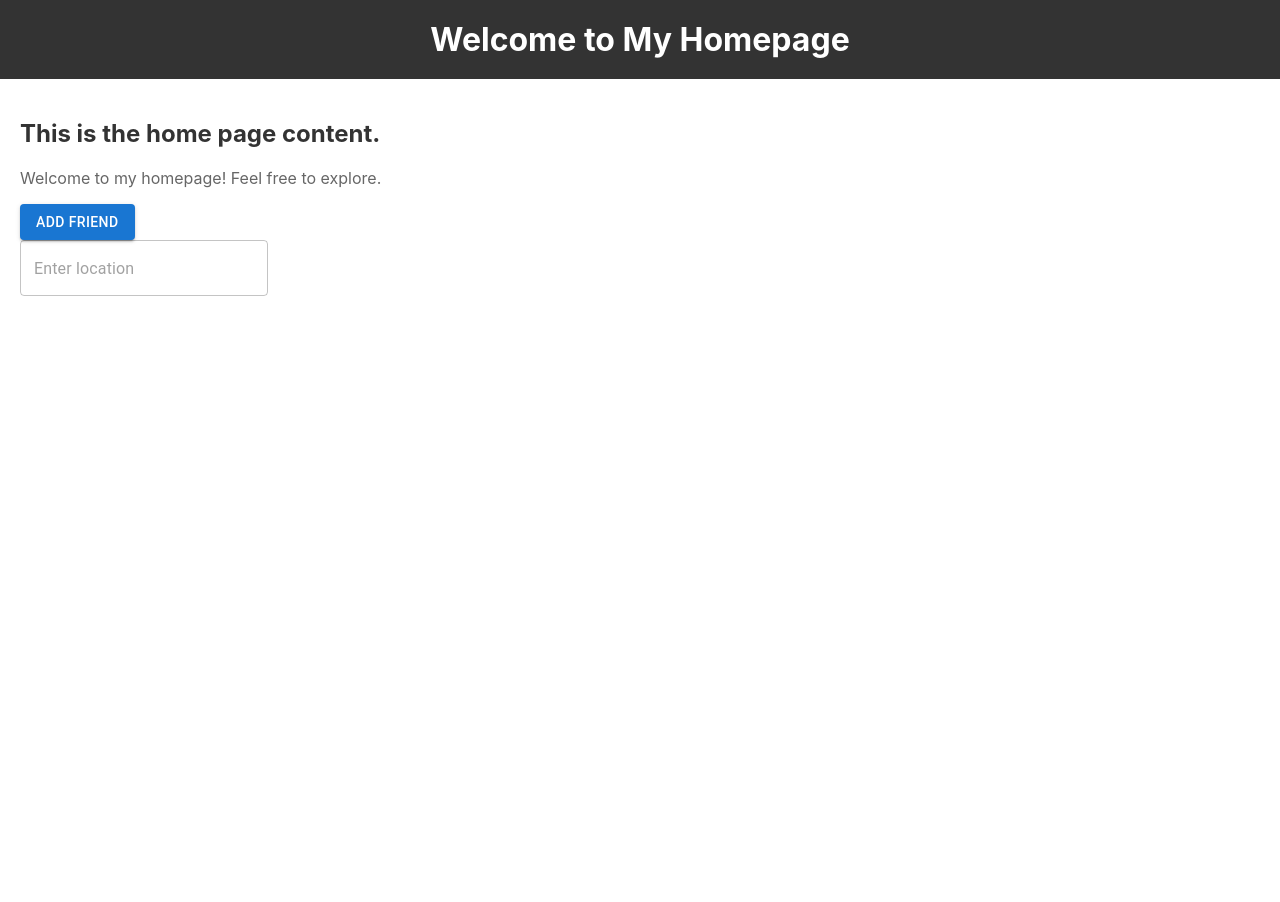
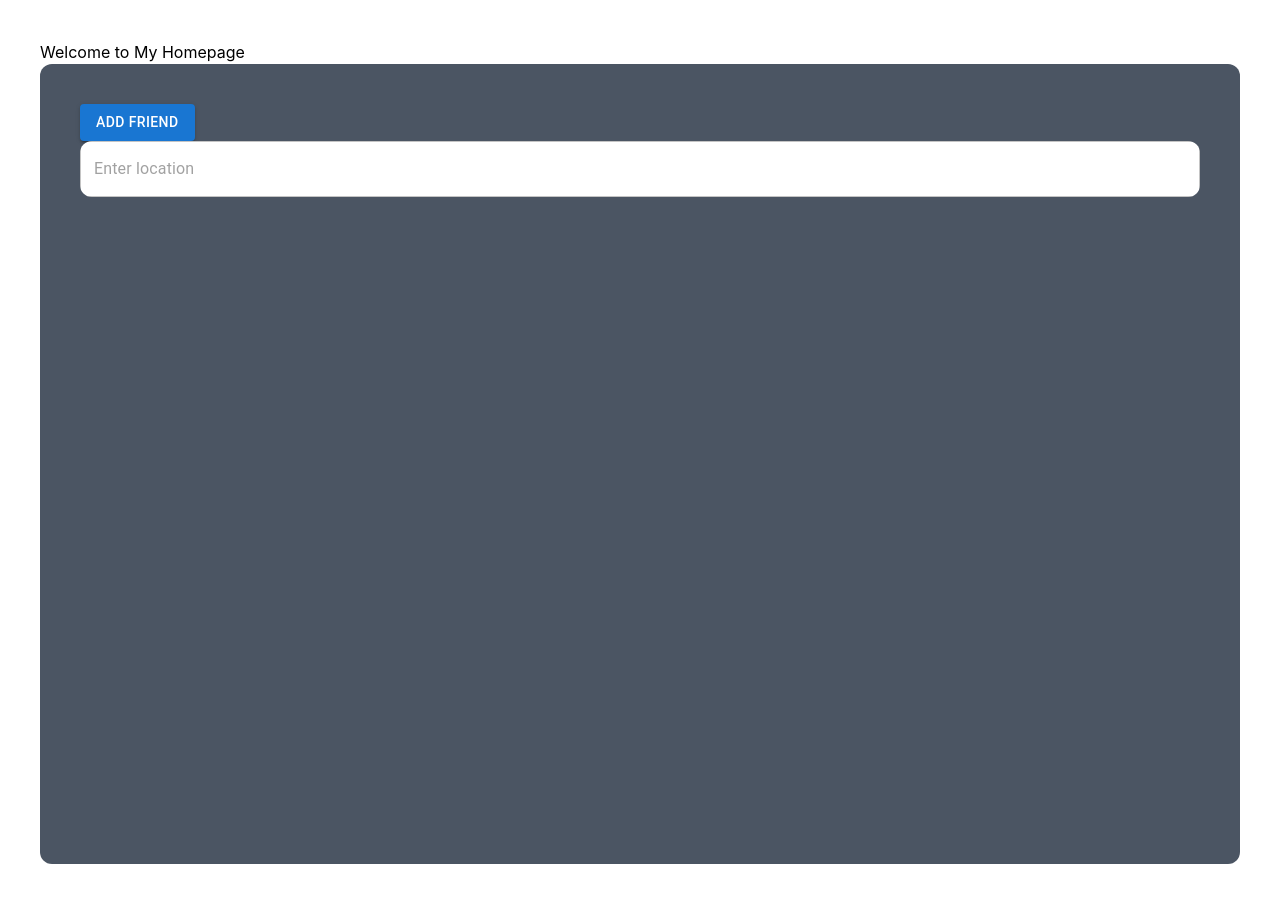
Before and after one commit to aditKadepurkar/hoth, a React (Create React App) app in the folder client/: page /about in a window 1280 px wide. Before the commit the page ends 800 px from the top, so only its background shows below. Built offline with nearby package versions, Linux system fonts and the light colour scheme.

Commit message:
Tailwind fix and updated UI began

```diff
--- a/client/src/App.css
+++ b/client/src/App.css
@@ -1,31 +1,5 @@
-header {
-  background-color: #333; /* Dark background color */
-  color: #fff; /* White text color */
-  padding: 20px; /* Add some padding */
-  text-align: center; /* Center align text */
-}
+@import "tailwindcss/base";
 
-/* Style the h1 tag inside the header */
-header h1 {
-  margin: 0; /* Remove default margin */
-}
+@import "tailwindcss/components";
 
-/* Style the content section */
-#content {
-  padding: 20px; /* Add padding */
-}
-
-/* Style the h2 tag inside the content section */
-#content h2 {
-  color: #333; /* Dark text color */
-}
-
-/* Style the paragraph tag inside the content section */
-#content p {
-  color: #666; /* Gray text color */
-}
-
-/* Style the button */
-.MuiButton-root {
-  margin-top: 20px; /* Add margin to the top */
-}
+@import "tailwindcss/utilities";
--- a/client/src/App.js
+++ b/client/src/App.js
@@ -6,18 +6,18 @@ import { Searching } from "./components/SearchingComp";
 function App() {
 
   return (
-    <div>
+    <div className="p-10">
       <header>
         <h1>Welcome to My Homepage</h1>
       </header>
-      <section id="content">
-        <h2>This is the home page content.</h2>
-        <p>Welcome to my homepage! Feel free to explore.</p>
-        <Button variant="contained" color="primary">
-          Add friend
-        </Button>
+      <div className="h-screen p-10 rounded-xl bg-gray-600 items-center overflow-clip content-between">
+        <div className="relative justify-center">
+          <Button variant="contained" color="primary">
+            Add friend
+          </Button>
+        </div>
         <Searching/>
-      </section>
+      </div>
     </div>
   );
 }
--- a/client/src/components/SearchingComp.js
+++ b/client/src/components/SearchingComp.js
@@ -1,5 +1,8 @@
 import TextField from "@mui/material/TextField";
 import React, { useState, useEffect } from "react";
+import Alert from "@mui/material/Alert";
+import CheckIcon from "@mui/icons-material/Check";
+
 
 export function Searching() {
     const [searchValue, setSearchValue] = useState("");
@@ -15,7 +18,7 @@ export function Searching() {
           setSearched(true);
           setTimeout(() => {
             setSearched(false);
-          }, 1000);
+          }, 3000);
 
         }
         // Perform any action with the search value here
@@ -31,7 +34,7 @@ export function Searching() {
 
     if (!searched) {
       return (
-        <div className="container">
+        <div className="w-full rounded-xl overflow-hidden">
           <TextField
             type="search"
             name="search"
@@ -39,12 +42,17 @@ export function Searching() {
             onChange={handleChange}
             onKeyDown={handleKeyDown}
             placeholder="Enter location"
+            className="w-full bg-white"
           />
       </div>
       );
     } else {
-      <div className="container">
-        <h1> Your friends have been notified! </h1>
+      return (
+        <div className="">
+          <Alert icon={<CheckIcon fontSize="inherit" />} severity="success">
+            Friend Added!
+          </Alert>
         </div>
+      )
     }
 }
--- a/client/tailwind.config.js
+++ b/client/tailwind.config.js
@@ -1,6 +1,8 @@
 /** @type {import('tailwindcss').Config} */
 module.exports = {
-  content: [],
+  content: [
+    "./src/**/*.{js,jsx,ts,tsx}",
+  ],
   theme: {
     extend: {},
   },
```
Lines whose indentation alone changed are shown as unchanged.
